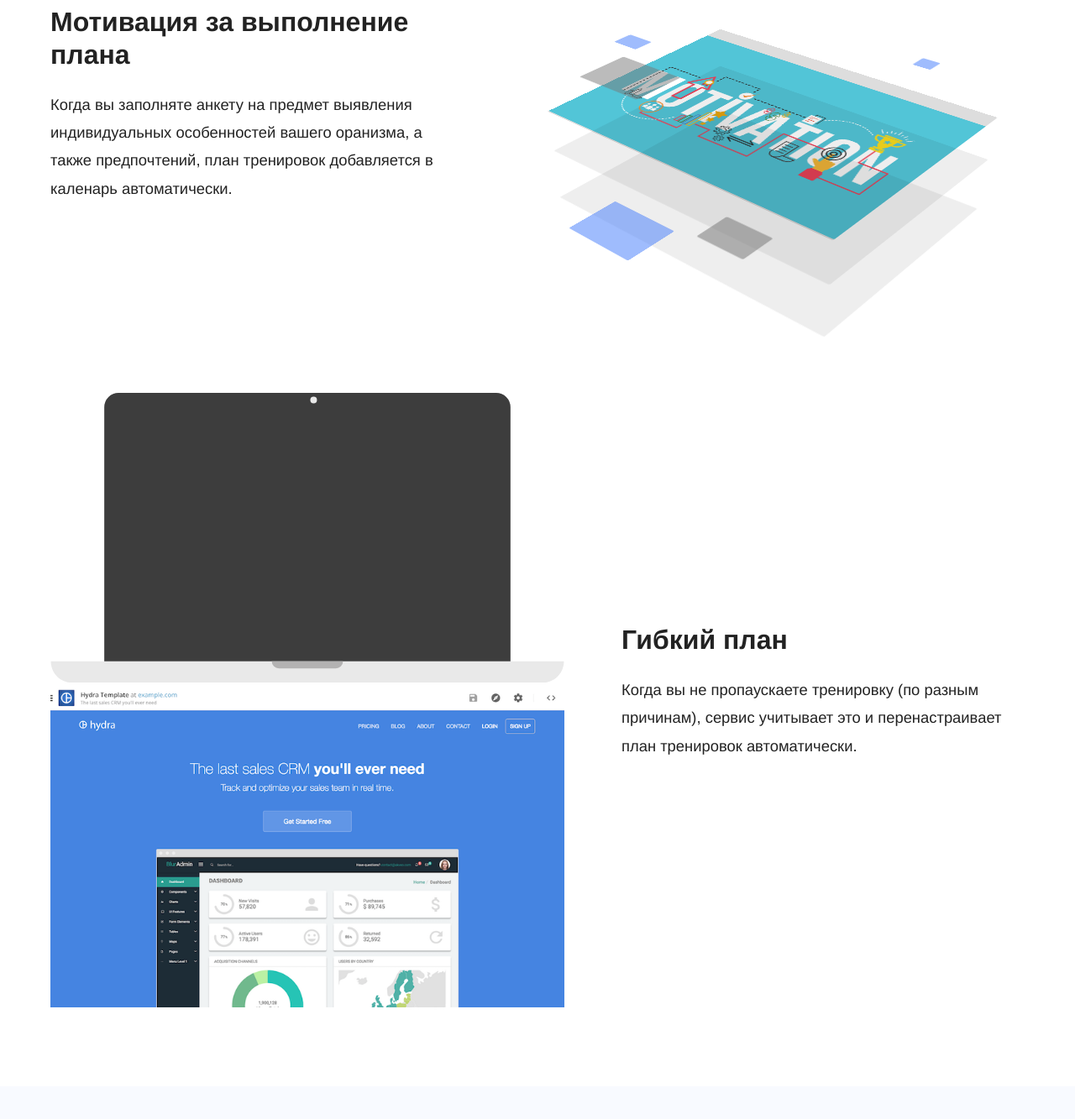
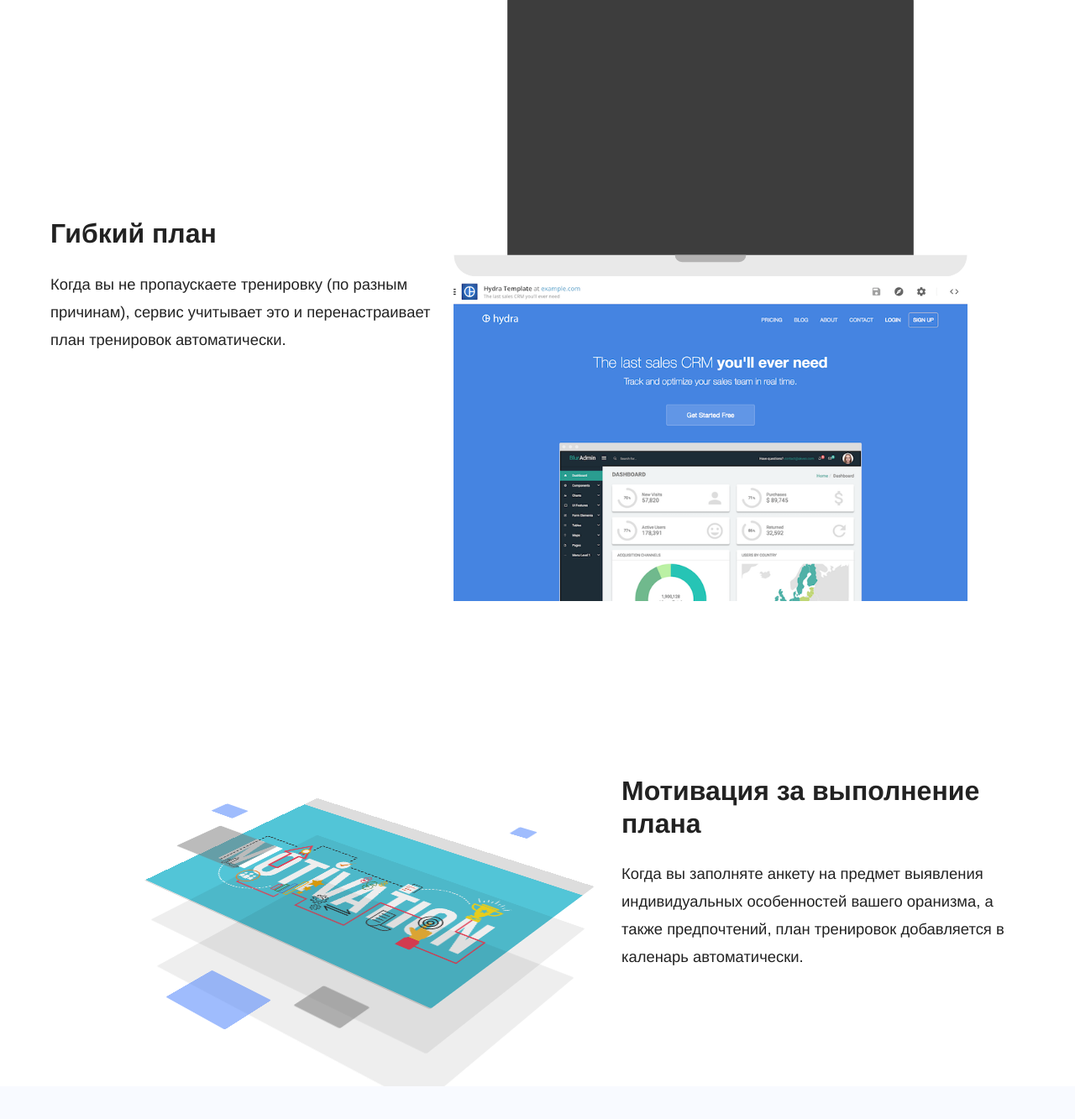
Before and after one commit to RakhimyanTim/adroholic.github.io, a Jekyll site: the page built from pages/index.html, in a window 1280 px wide and 1400 px high, scrolled down 2499 px. Shown: the top 1333 px of the window at 84% size. Built offline with Jekyll 4.4.1, drawn with Linux system fonts in a browser that asks for light colours; some web fonts are replaced.

Commit message:
Update index.html

```diff
--- a/pages/index.html
+++ b/pages/index.html
@@ -13,9 +13,9 @@ header_class: "landing"
 
   {% include components/home-page/content-image.html image="editing" heading="Наглядный план" content_markdown="Видео и картинки делают ваш план более ярким и помогают быстрее ориентироваться в упражнениях." %}
 
+  {% include components/home-page/content-image.html image="preview" heading="Гибкий план" content_markdown="Когда вы не пропаускаете тренировку (по разным причинам), сервис учитывает это и перенастраивает план тренировок автоматически." %}
+
   {% include components/home-page/content-image.html image="tools" heading="Мотивация за выполнение плана" content_markdown="Когда вы заполняте анкету на предмет выявления индивидуальных особенностей вашего оранизма, а также предпочтений, план тренировок добавляется в каленарь автоматически." %}
-
-  {% include components/home-page/content-image.html image="preview" heading="Гибкий план" content_markdown="Когда вы не пропаускаете тренировку (по разным причинам), сервис учитывает это и перенастраивает план тренировок автоматически." %}
 </div>
 
 {% assign case = site.case_studies | where: "name", "Netflix" | first %}
```
